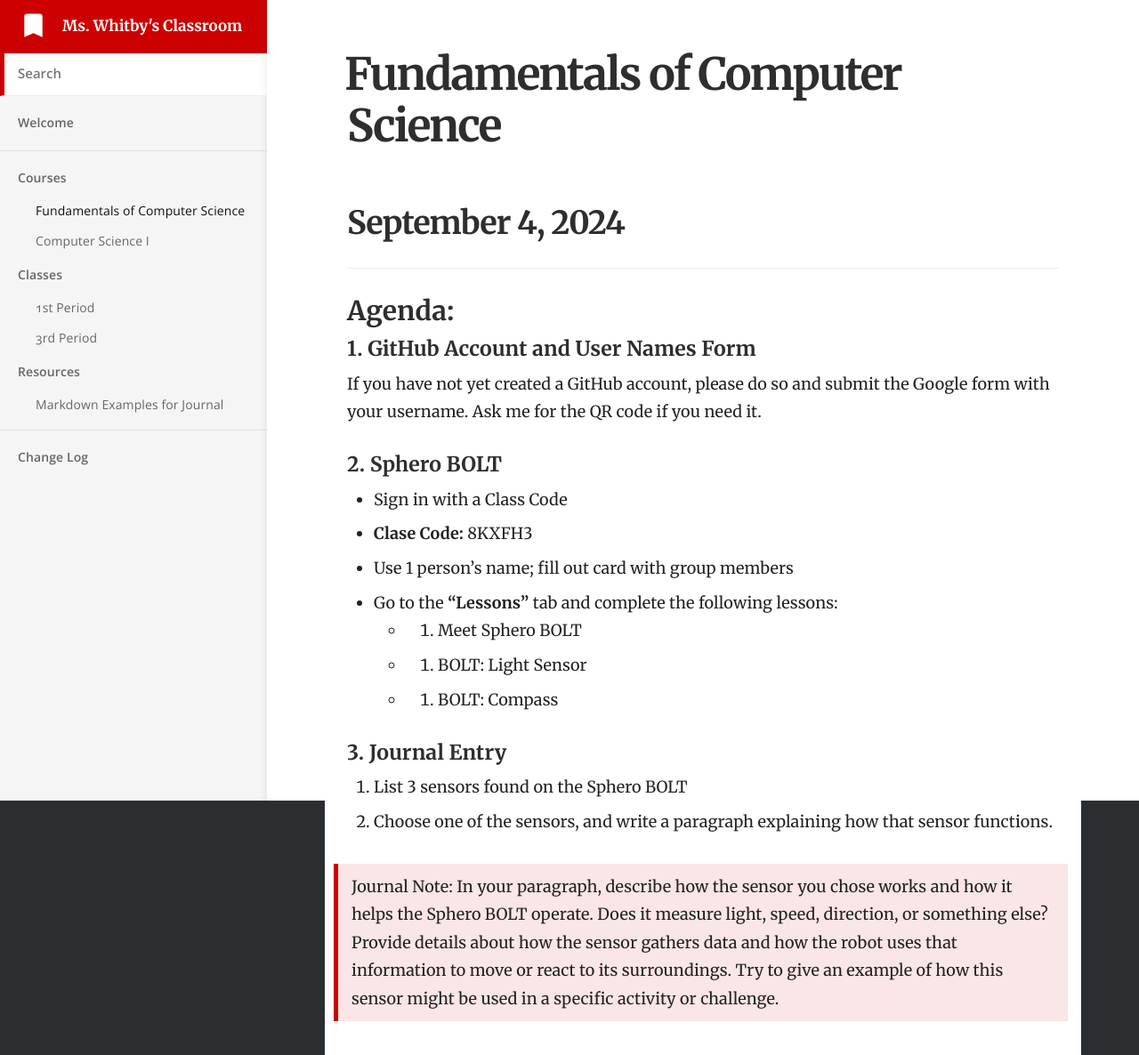
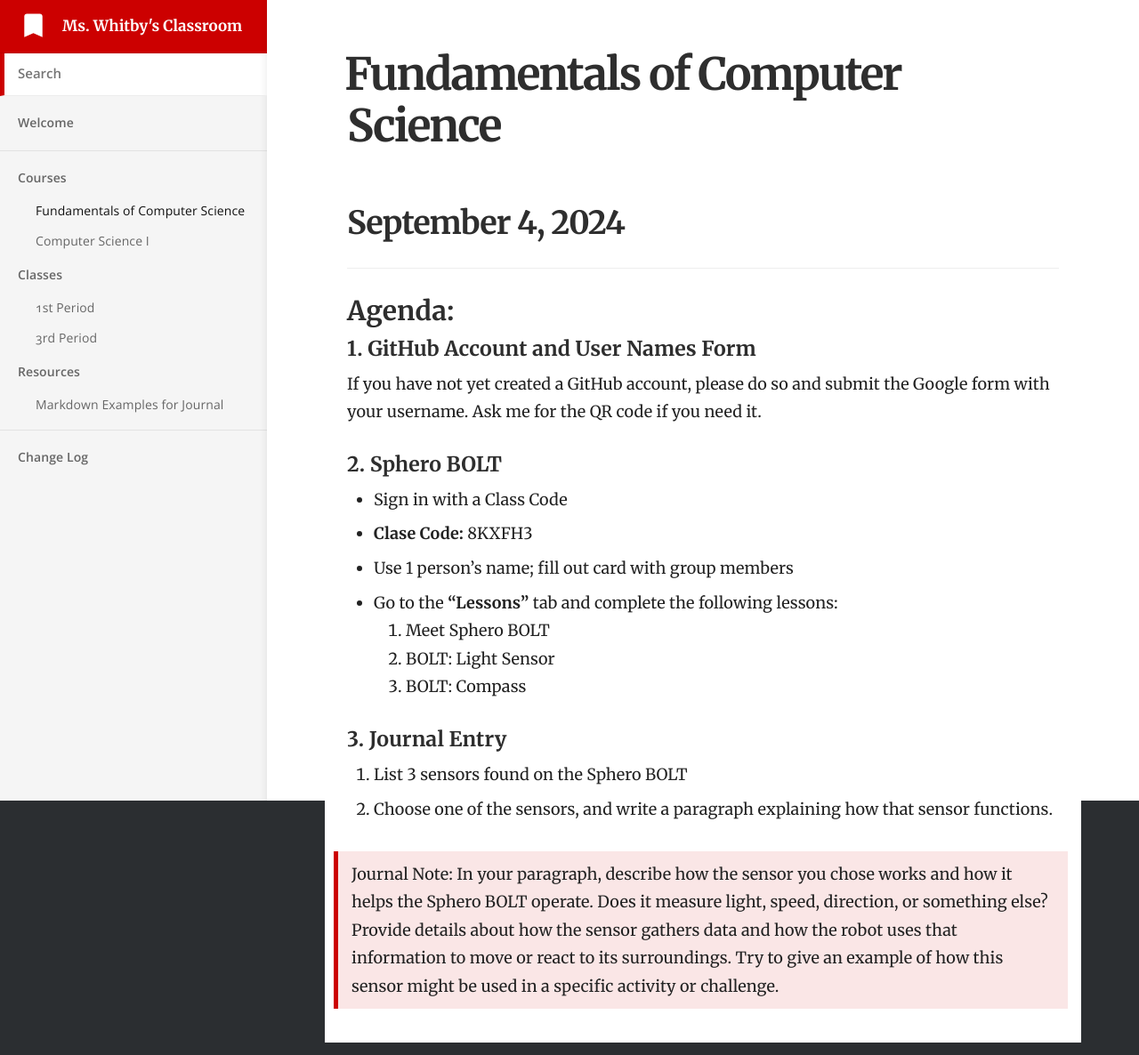
Before and after one commit to mswhitby/classroom, a Jekyll site: the page built from _docs/courses/csf.md, in a window 1280 px wide. Shown: the whole page at 89% size. Built offline with Jekyll 4.4.1, drawn with Linux system fonts in a browser that asks for light colours.

Commit message:
Updated agenda

```diff
--- a/_docs/courses/csf.md
+++ b/_docs/courses/csf.md
@@ -18,9 +18,9 @@ If you have not yet created a GitHub account, please do so and submit the Google
 - **Clase Code:** 8KXFH3
 - Use 1 person’s name; fill out card with group members
 - Go to the **"Lessons"** tab and complete the following lessons:
-    - 1. Meet Sphero BOLT
-    - 2. BOLT: Light Sensor
-    - 3. BOLT: Compass
+    1. Meet Sphero BOLT
+    2. BOLT: Light Sensor
+    3. BOLT: Compass
 
 
 
```
